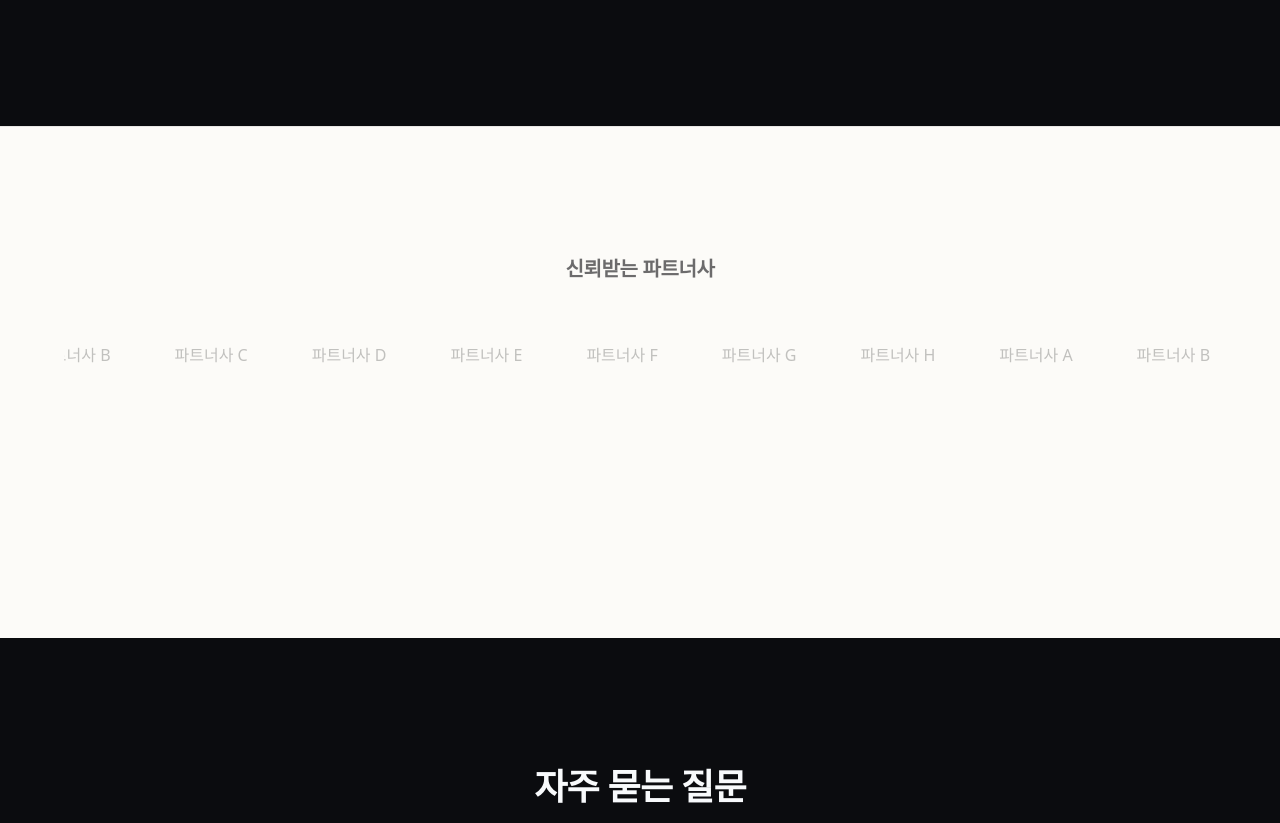
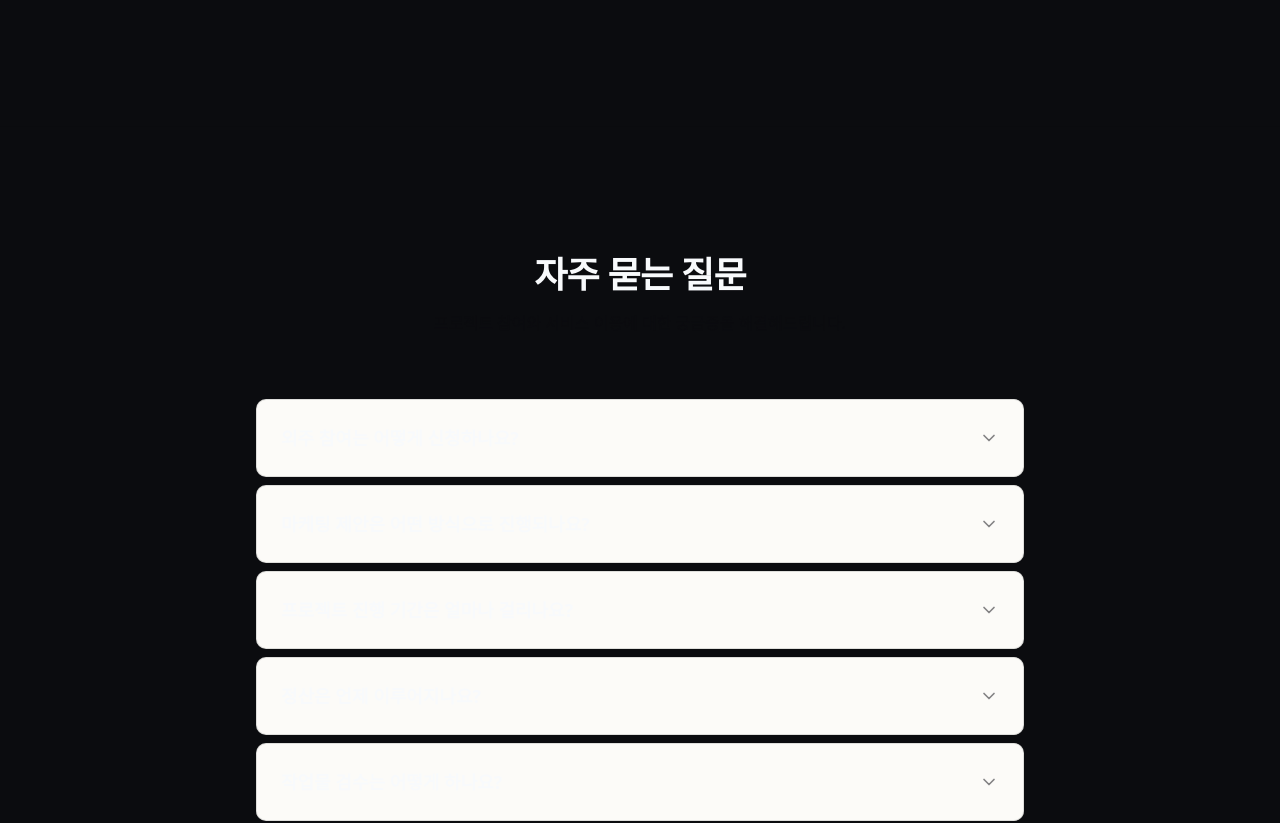
Before and after one commit to Haeseong-Kwon/growingup-homepage, a Next.js app: page / in a window 1280 px wide. Shown: the part 6806-7629 px from the top of the page. Built offline with nearby package versions, Linux system fonts and the light colour scheme.

Commit message:
애니메이션 단순화

```diff
--- a/src/app/(site)/capabilities/page.tsx
+++ b/src/app/(site)/capabilities/page.tsx
@@ -7,8 +7,6 @@ import { Section } from "@/components/layout/section";
 import { Container } from "@/components/layout/container";
 import { MediaReveal } from "@/components/motion/media-reveal";
 import { VideoHero } from "@/components/hero/video-hero";
-import { useInView } from "@/hooks/use-in-view";
-import { useReducedMotion } from "@/hooks/use-reduced-motion";
 import {
   Search,
   Target,
@@ -166,7 +164,7 @@ const sampleDeliverables = [
   },
 ];
 
-// Capabilities Map 섹션 - 최적화된 버전 (hover 안정화)
+// Capabilities Map 섹션 - 안정화 버전 (애니메이션 제거)
 function CapabilitiesMapSection() {
   return (
     <Section
@@ -179,7 +177,6 @@ function CapabilitiesMapSection() {
       className="py-16 md:py-24"
     >
       <Container>
-        <MediaReveal intensity="subtle">
         <div className="mb-12 md:mb-16">
           <h2 className="text-2xl md:text-3xl lg:text-4xl font-bold tracking-tight mb-4 text-balance">
             Capabilities Map
@@ -188,17 +185,13 @@ function CapabilitiesMapSection() {
             7개 영역에서 측정 가능한 성과를 만들어내는 체계적인 접근
           </p>
         </div>
-        </MediaReveal>
 
         <div className="grid grid-cols-1 md:grid-cols-2 lg:grid-cols-3 gap-6 md:gap-8">
-          {capabilitiesMap.map((capability, index) => (
-            <OptimizedMediaReveal
+          {capabilitiesMap.map((capability) => (
+            <Card
               key={capability.title}
-              delay={index * 50}
-            >
-                <Card
               className={cn(
-                    "group relative border-2 flex flex-col h-full",
+                "border-2 flex flex-col h-full",
                 "transition-all duration-200 ease-out",
                 "hover:-translate-y-1 hover:shadow-md hover:border-[var(--brand-primary)]/40",
                 "bg-[var(--brand-bg)] border-[var(--color-border)] shadow-sm",
@@ -239,7 +232,6 @@ function CapabilitiesMapSection() {
                 </div>
               </CardContent>
             </Card>
-              </OptimizedMediaReveal>
           ))}
         </div>
       </Container>
@@ -247,41 +239,6 @@ function CapabilitiesMapSection() {
   );
 }
 
-// 최적화된 MediaReveal (안정적인 애니메이션)
-function OptimizedMediaReveal({
-  children,
-  className,
-  delay = 0,
-}: {
-  children: React.ReactNode;
-  className?: string;
-  delay?: number;
-}) {
-  const { ref, inView } = useInView({ threshold: 0.2, triggerOnce: true });
-  const prefersReducedMotion = useReducedMotion();
-
-  if (prefersReducedMotion) {
-    return (
-      <div ref={ref as any} className={className}>
-        {children}
-      </div>
-    );
-  }
-
-  return (
-    <div
-      ref={ref as any}
-      className={className}
-      style={{
-        opacity: inView ? 1 : 0,
-        transform: inView ? "translateY(0)" : "translateY(16px)",
-        transition: `opacity 400ms ease ${delay}ms, transform 400ms ease ${delay}ms`,
-      }}
-    >
-      {children}
-    </div>
-  );
-}
 
 export default function CapabilitiesPage() {
   return (
--- a/src/app/(site)/page.tsx
+++ b/src/app/(site)/page.tsx
@@ -11,7 +11,6 @@ import { ArrowRight, ArrowUpRight, Sparkles, Zap, Target, TrendingUp, Store, Boo
 import { SplitTextReveal } from "@/components/motion/split-text-reveal";
 import { MediaReveal } from "@/components/motion/media-reveal";
 import { HorizontalSlider } from "@/components/sections/horizontal-slider";
-import { LogoMarquee } from "@/components/sections/logo-marquee";
 import { ExecutionCasesSection } from "@/components/sections/execution-cases-section";
 import { DeliverablesSection } from "@/components/sections/deliverables-section";
 import { Accordion } from "@/components/ui/accordion";
@@ -115,17 +114,6 @@ const faqItems = [
   },
 ];
 
-// 파트너 로고 (더미)
-const partnerLogos = [
-  { name: "Partner 1", placeholder: "파트너사 A" },
-  { name: "Partner 2", placeholder: "파트너사 B" },
-  { name: "Partner 3", placeholder: "파트너사 C" },
-  { name: "Partner 4", placeholder: "파트너사 D" },
-  { name: "Partner 5", placeholder: "파트너사 E" },
-  { name: "Partner 6", placeholder: "파트너사 F" },
-  { name: "Partner 7", placeholder: "파트너사 G" },
-  { name: "Partner 8", placeholder: "파트너사 H" },
-];
 
 // 포트폴리오 케이스
 const portfolioCases = [
@@ -583,26 +571,6 @@ export default function HomePage() {
         </Container>
       </Section>
 
-      {/* [7] Partner Logos (LogoMarquee) - light */}
-      <Section
-        data-palette="light"
-        data-theme="light"
-        data-section="partners"
-        data-band="120"
-        variant="default"
-        divider="top"
-        minHeight="short"
-      >
-        <Container>
-          <div className="mb-8 text-center">
-            <h3 className="text-lg md:text-xl font-bold text-[var(--brand-fg)]/60">
-              신뢰받는 파트너사
-            </h3>
-          </div>
-          <LogoMarquee logos={partnerLogos} speed="normal" />
-        </Container>
-      </Section>
-
       {/* [8] FAQ - light */}
       <Section
         data-palette="light"
```
Lines whose indentation alone changed are shown as unchanged.
